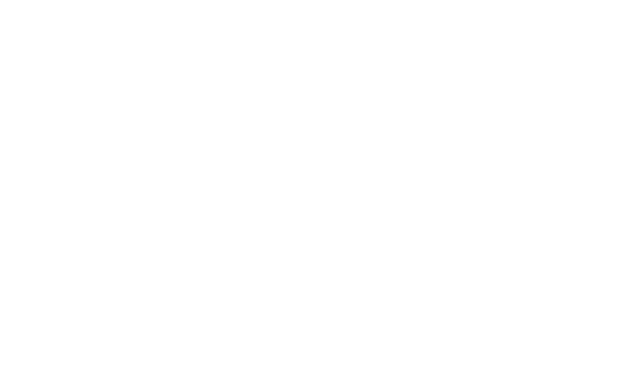
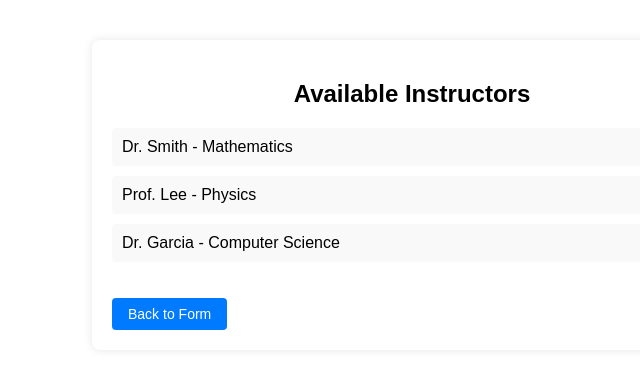
Before and after one commit to ECEMonitoringSystem/ecemonitoringsystem, a React (Create React App) app: page /instructors-list in a window 1280 px wide. Before the commit this address had no page. Shown: the top 368 px of the page, without its empty margins (228-868 px from the left). Built offline with nearby package versions, Linux system fonts and the light colour scheme.

Commit message:
Added Instructor List

```diff
--- a/src/App.js
+++ b/src/App.js
@@ -4,6 +4,7 @@
 import './CSS/App.css';
 import Student from './Pages/Student';
 import Instructor from './Pages/Instructor';
+import InstructorsList from './Pages/InstructorsList';
 
 function Home() {
   const navigate = useNavigate();
@@ -80,6 +81,7 @@
         <Route path="/" element={<Home />} />
         <Route path="/student" element={<Student />} />
         <Route path="/instructor" element={<Instructor />} />
+        <Route path="/instructors-list" element={<InstructorsList />} />
       </Routes>
     </Router>
   );
--- /dev/null
+++ b/src/CSS/InstructorsList.css
@@ -0,0 +1,43 @@
+/* src/CSS/InstructorsList.css */
+.instructors-list {
+    max-width: 600px;
+    margin: 40px auto;
+    padding: 20px;
+    background-color: var(--background-color);
+    color: var(--text-color);
+    border-radius: 8px;
+    box-shadow: 0 0 10px rgba(0,0,0,0.1);
+  }
+
+  .instructors-list h2 {
+    text-align: center;
+    margin-bottom: 20px;
+  }
+
+  .instructors-list ul {
+    list-style: none;
+    padding: 0;
+  }
+
+  .instructors-list li {
+    padding: 10px;
+    margin-bottom: 10px;
+    background-color: var(--form-bg);
+    border-radius: 4px;
+  }
+
+  .instructors-list button {
+    padding: 8px 16px;
+    font-size: 14px;
+    background-color: var(--button-bg);
+    border: none;
+    color: white;
+    border-radius: 4px;
+    cursor: pointer;
+    transition: background-color 0.3s ease;
+    margin-top: 20px;
+  }
+
+  .instructors-list button:hover {
+    background-color: var(--button-hover-bg);
+  }
--- /dev/null
+++ b/src/Pages/InstructorsList.js
@@ -0,0 +1,31 @@
+// src/Pages/InstructorsList.js
+import React from 'react';
+import { useNavigate } from 'react-router-dom';
+import '../CSS/InstructorsList.css';
+
+function InstructorsList() {
+  const navigate = useNavigate();
+
+  // Example instructors data
+  const instructors = [
+    { id: 1, name: 'Dr. Smith', subject: 'Mathematics' },
+    { id: 2, name: 'Prof. Lee', subject: 'Physics' },
+    { id: 3, name: 'Dr. Garcia', subject: 'Computer Science' }
+  ];
+
+  return (
+    <div className="instructors-list">
+      <h2>Available Instructors</h2>
+      <ul>
+        {instructors.map(instructor => (
+          <li key={instructor.id}>
+            {instructor.name} - {instructor.subject}
+          </li>
+        ))}
+      </ul>
+      <button onClick={() => navigate('/student')}>Back to Form</button>
+    </div>
+  );
+}
+
+export default InstructorsList;
--- a/src/Pages/Student.js
+++ b/src/Pages/Student.js
@@ -1,5 +1,5 @@
-// src/Student.js
 import React, { useState } from 'react';
+import { useNavigate } from 'react-router-dom';
 import '../CSS/Student.css';
 
 function Student() {
@@ -11,6 +11,8 @@
     date: '',
   });
 
+  const navigate = useNavigate();
+
   const handleChange = (e) => {
     const { name, value } = e.target;
     setFormData(prev => ({ ...prev, [name]: value }));
@@ -18,8 +20,7 @@
 
   const handleSubmit = (e) => {
     e.preventDefault();
-    alert(`Submitted data:\n${JSON.stringify(formData, null, 2)}`);
-    // Add your submission logic here
+    navigate('/instructors-list'); // Navigate to the instructors list page
   };
 
   return (
@@ -41,7 +42,6 @@
             required
           />
         </div>
-
         <div className="form-group">
           <label htmlFor="yearSection">Year & Section</label>
           <input
@@ -53,7 +53,6 @@
             required
           />
         </div>
-
         <div className="form-group">
           <label htmlFor="program">Program</label>
           <input
@@ -65,7 +64,6 @@
             required
           />
         </div>
-
         <div className="form-group">
           <label htmlFor="email">Email</label>
           <input
@@ -77,7 +75,6 @@
             required
           />
         </div>
-
         <div className="form-group">
           <label htmlFor="date">Date</label>
           <input
@@ -89,7 +86,6 @@
             required
           />
         </div>
-
         <button type="submit">Submit</button>
       </form>
     </div>
```
